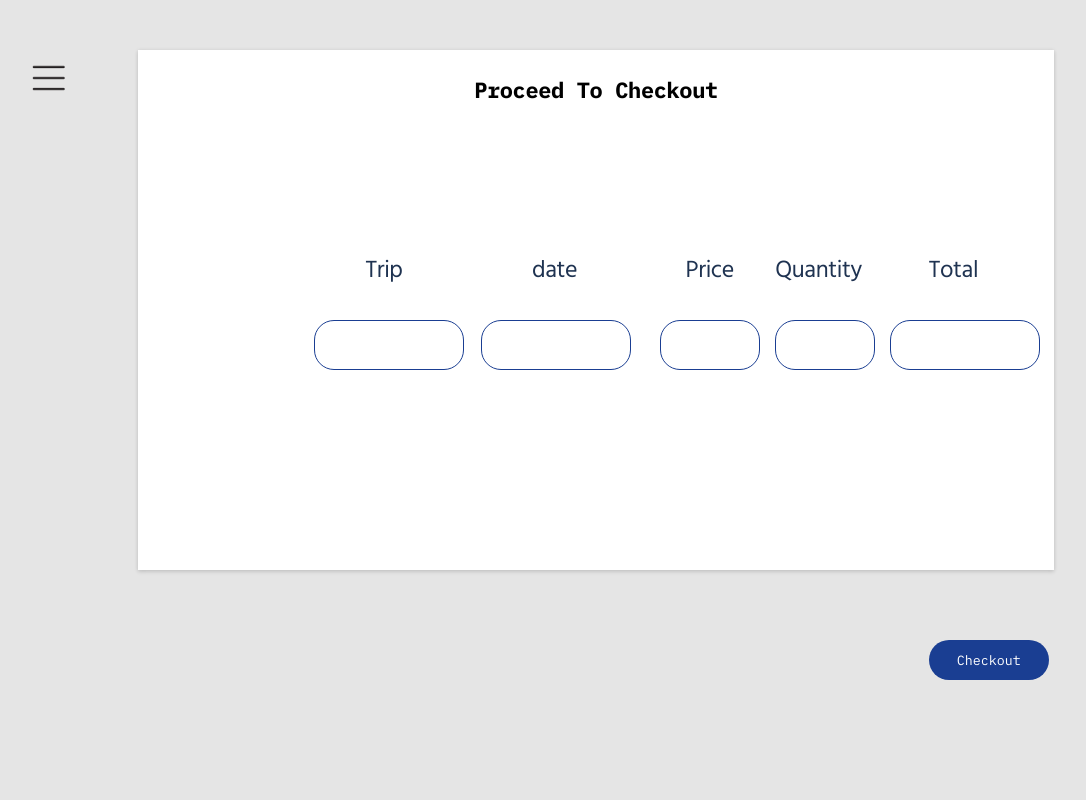
After one commit to khaleddsaadd/NileTubing, a PHP site: page /checkoutH.php in a window 1280 px wide. The commit adds this page. Shown: the whole page, without its empty margins (44-1130 px from the left). Run offline with PHP 8.4, Linux system fonts and the light colour scheme.

Commit message:
checkout complete except button quantity

```diff
--- /dev/null
+++ b/View/checkout.css
@@ -0,0 +1,187 @@
+body{
+    background: #e5e5e5;
+    font-family: Hind;
+    font-family: 'IBM Plex Mono', monospace;
+    margin: 0;
+    padding: 0;
+}
+
+* {
+    font-family: 'IBM Plex Mono', monospace;
+}
+.info{
+    width: 100%;
+    height: 104px;
+    font-family: 'IBM Plex Mono', monospace;
+    font-style: normal;
+    font-weight: bold;
+    font-size: 22px;
+    text-align: center;
+    letter-spacing: -0.017em;
+    color: #000000;
+}
+.content-box {
+    /* position: absolute; */
+    width: 70%;
+    height: 500px;
+    margin: 0 auto;
+    background-color: #fff;
+    padding: 10px;
+    margin-top: 50px;
+    box-shadow: 0 0 4px 0 rgba(0, 0, 0, 0.08), 0 2px 4px 0 rgba(0, 0, 0, 0.12);
+}
+.body2{
+    position: absolute;
+width: 50px;
+height: 0px;
+left: 69px;
+top: 53px;
+}
+.input {
+    position: absolute;
+    width: 150px;
+    height: 50px;
+    background: #FFFFFF;
+    border: 1px solid #1A3E92;
+    box-sizing: border-box;
+    border-radius: 20px;
+}
+.input2{
+    position: absolute;
+    width: 100px;
+    height: 50px;
+    background: #FFFFFF;
+    border: 1px solid #1A3E92;
+    box-sizing: border-box;
+    border-radius: 20px;
+}
+.Trip{
+    position: absolute;
+width: 250px;
+height: 45px;
+left: 32%;
+top: 28%;
+
+font-family:'Hind', sans-serif;
+font-style: normal;
+font-weight: normal;
+font-size: 24px;
+line-height: 38px;
+display: flex;
+align-items: center;
+text-align: center;
+letter-spacing: -0.017em;
+
+color: #1F3351;
+}
+.Triprect{
+left: 28%;
+top: 40%;
+}
+.date{
+    position: absolute;
+width: 250px;
+height: 45px;
+left: 45%;
+top: 28%;
+font-family: 'Hind', sans-serif;
+font-style: normal;
+font-weight: normal;
+font-size: 24px;
+line-height: 38px;
+display: flex;
+align-items: center;
+text-align: center;
+letter-spacing: -0.017em;
+color: #1F3351;
+}
+.daterect
+{
+    left: 41%;
+    top: 40%;
+}
+.price{
+    position: absolute;
+width: 250px;
+height: 45px;
+left: 57%;
+top: 28%;
+
+font-family: 'Hind', sans-serif;
+font-style: normal;
+font-weight: normal;
+font-size: 24px;
+line-height: 38px;
+display: flex;
+align-items: center;
+text-align: center;
+letter-spacing: -0.017em;
+color: #1F3351;
+}
+.pricerect{
+    left: 55%;
+    top: 40%;
+}
+.quantity{
+    position: absolute;
+width: 250px;
+height: 45px;
+left: 64%;
+top: 28%;
+
+font-family: 'Hind', sans-serif;
+font-style: normal;
+font-weight: normal;
+font-size: 24px;
+line-height: 38px;
+display: flex;
+align-items: center;
+text-align: center;
+letter-spacing: -0.017em;
+
+color: #1F3351;
+}
+.quantityrect{
+    left: 64%;
+    top:  40%;
+}
+.total{
+    position: absolute;
+width: 250px;
+height: 45px;
+left: 76%;
+top: 28%;
+
+font-family:'Hind', sans-serif;
+font-style: normal;
+font-weight: normal;
+font-size: 24px;
+line-height: 38px;
+display: flex;
+align-items: center;
+text-align: center;
+letter-spacing: -0.017em;
+
+color: #1F3351;
+}
+.totalrect{
+left: 73%;
+top: 40%;
+}
+.rect{
+    position: absolute;
+width: 120px;
+height: 40px;
+left: 76%;
+top: 80%;
+background: #1A3E92;
+border-radius: 20px;
+border: none;
+color: white;
+cursor: pointer;
+transition: .1s all;
+}
+
+.rect:hover {
+    background-color: #133074;
+}
--- /dev/null
+++ b/View/checkoutH.php
@@ -0,0 +1,29 @@
+<html>
+<head>
+<link rel="stylesheet" href="checkout.css">
+<link rel="preconnect" href="https://fonts.gstatic.com">
+<link href="https://fonts.googleapis.com/css2?family=IBM+Plex+Mono:ital,wght@0,100;0,200;0,300;0,400;0,500;0,600;0,700;1,100;1,200;1,300;1,400;1,500;1,600;1,700&display=swap" rel="stylesheet">
+<link rel="preconnect" href="https://fonts.gstatic.com">
+<link href="https://fonts.googleapis.com/css2?family=Hind:wght@300;400;500;600;700&family=IBM+Plex+Mono:ital,wght@0,100;0,200;0,300;0,400;0,500;0,600;0,700;1,100;1,200;1,300;1,400;1,500;1,600;1,700&display=swap" rel="stylesheet">
+</head>
+<body>
+<div class="body2">
+        <img src="Images/menu icon.png" width="50" alt="">
+    </div>
+<div class="content-box">
+    <h1 class="info">Proceed To Checkout</h1>
+    <p class="Trip">Trip</p>
+    <input type="text" class="input Triprect">
+    <p class="date">date</p>
+    <input type="text" class="input daterect">
+    <p class="price">Price</p>
+    <input type="text" class="input2 pricerect">
+    <p class="quantity">Quantity</p>
+    <input type="number" class="input2 quantityrect">
+
+    <p class="total">Total</p>
+    <input type="text" class="input totalrect">
+    <button class="rect">Checkout</button>
+</div>
+</body>
+</html>
```
Also changed, not shown: View/payment.css (+1 -9 lines), View/paymentH.php (+4 -5 lines).
